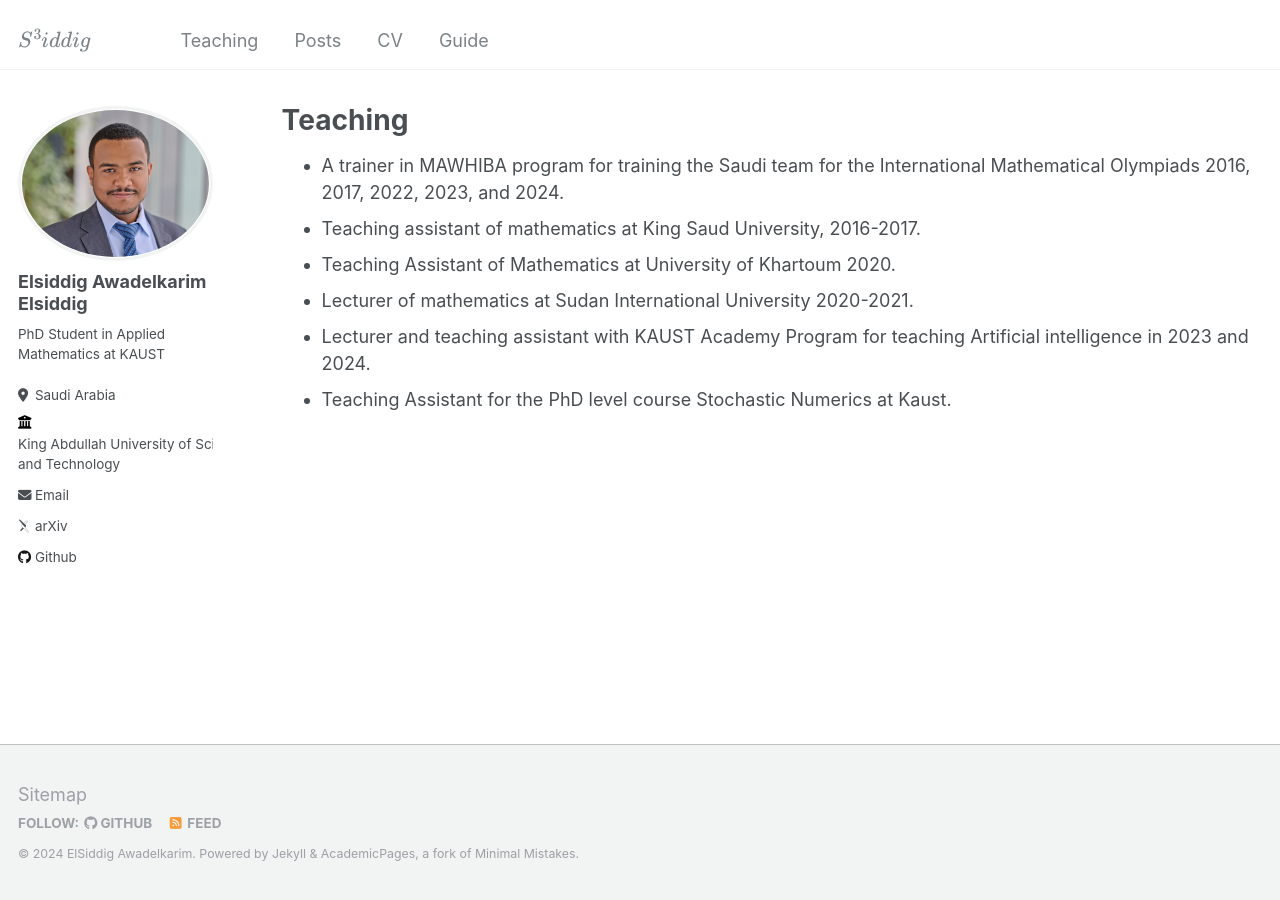
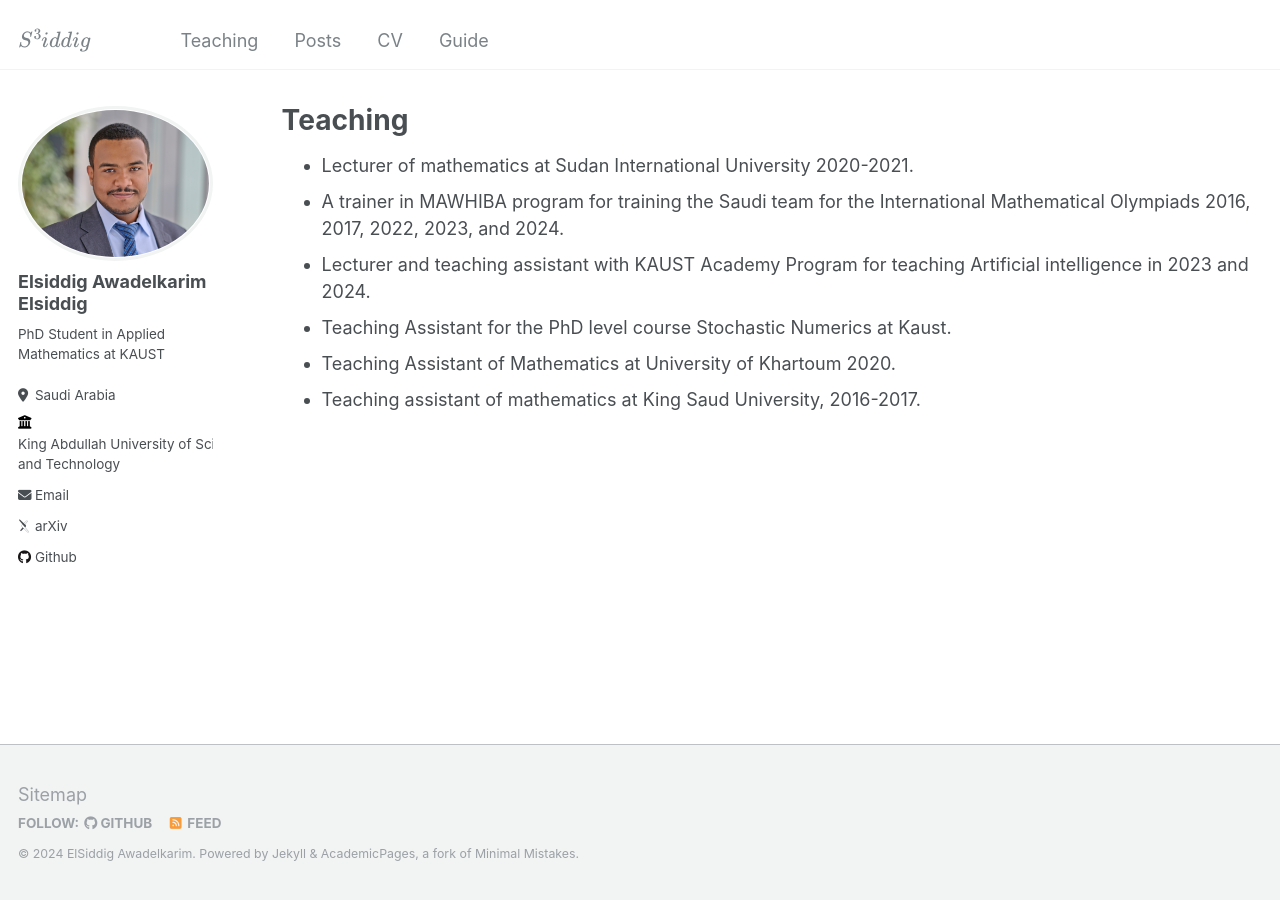
Before and after one commit to siddigss/siddigss.github.io, a Jekyll site: the page built from _pages/teaching.html, in a window 1280 px wide. Built offline with Jekyll 4.4.1, drawn with Linux system fonts in a browser that asks for light colours; some web fonts are replaced.

```diff
--- a/_pages/teaching.html
+++ b/_pages/teaching.html
@@ -5,12 +5,12 @@ permalink: /teaching/
 author_profile: true
 ---
 <ul>
+    <li> Lecturer of mathematics at Sudan International University 2020-2021.</li>
     <li> A trainer in MAWHIBA program for training the Saudi team for the International Mathematical Olympiads 2016, 2017, 2022, 2023, and 2024.</li>
-    <li> Teaching assistant of mathematics at King Saud University, 2016-2017.</li>
-    <li> Teaching Assistant of Mathematics at University of Khartoum 2020.</li>
-    <li> Lecturer of mathematics at Sudan International University 2020-2021.</li>
     <li> Lecturer and teaching assistant with KAUST Academy Program for teaching Artificial intelligence in 2023 and 2024.</li>
     <li> Teaching Assistant for the PhD level course Stochastic Numerics at Kaust.</li>
+    <li> Teaching Assistant of Mathematics at University of Khartoum 2020.</li>
+    <li> Teaching assistant of mathematics at King Saud University, 2016-2017.</li>
 </ul>
 
 
```
